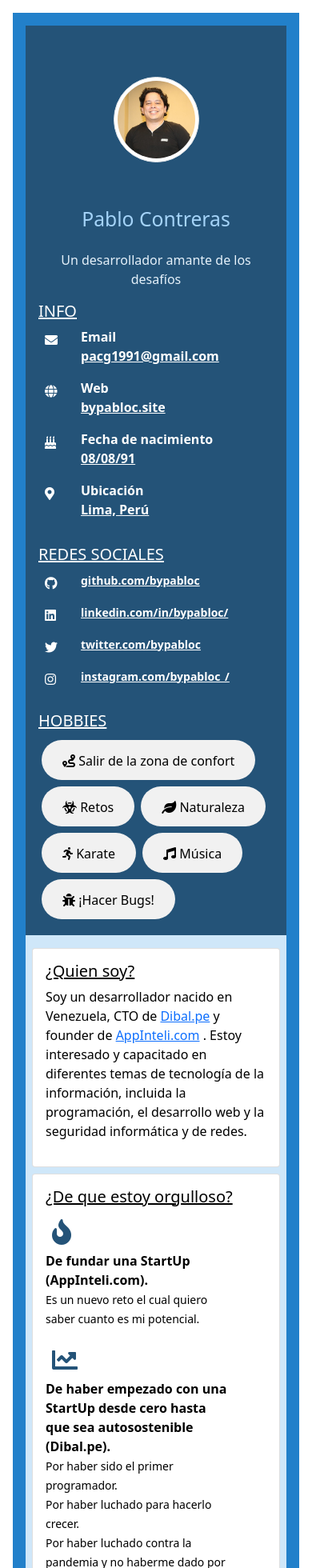
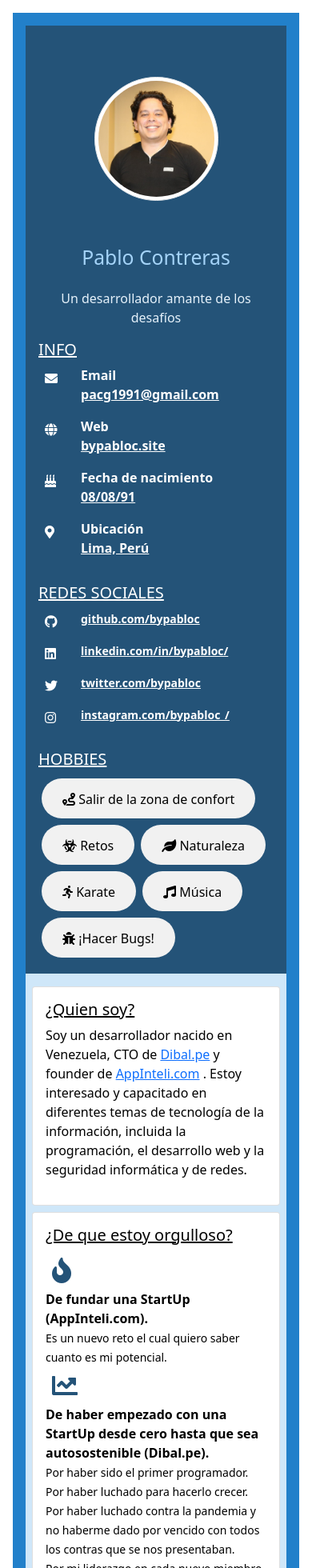
Before and after one commit to bypabloc/template-cv-vue-personal, a Vue app: page / in a window 390 px wide. Shown: the top 1960 px of the page at 80% size. Built offline with nearby package versions, Linux system fonts and the light colour scheme; what vue-sweetalert2 would draw is missing.

Commit message:
img size fixed

```diff
--- a/src/views/admin/Picture.vue
+++ b/src/views/admin/Picture.vue
@@ -1,6 +1,6 @@
 <template>
     <div>
-        <div class="img-fluid mx-auto d-block container m-5">
+        <div class="mx-auto m-5">
             <img class="img-thumbnail" src='../../assets/img_profile.png'/>
         </div>
         <!-- https://dibal-storage.s3.us-east-2.amazonaws.com/images/img_profile.png -->
@@ -25,18 +25,13 @@ export default {
         margin-left:-15px;
     }
     img {
-        width: 250px;
         border-radius: 50%;
     }
 
-    @media (min-width: 0px) and (max-width: 150px) {
-        img {
-            width: 90px;
-        }
-    }
-    @media (min-width: 151px) and (max-width: 214px) {
-        img {
-            width: 90px;
+    @media only screen and (max-width: 768px) {
+        /* For mobile phones: */
+        .mx-auto {
+            width: 50%;
         }
     }
 
--- a/src/views/admin/Proud.vue
+++ b/src/views/admin/Proud.vue
@@ -6,21 +6,17 @@
                 <Title :text="title"/>
             </h5>
             <div class="row" v-for="(value, index) in prouds" :key="index">
-
-                <div class="row col-12">
-                    <div class="col-1">
+                <div class="col-sm-2 col-md-2 col-lg-2 col-xl-1 col-xxl-1">
                     <i :class="[value.icon]+' theme-color-'+[theme]+'-800 p-2'" style="font-size: 2rem;"></i>
                 </div>
-                    <p class="col-11">
+                <div class="col-sm-10 col-md-10 col-lg-10 col-xl-11 col-xxl-11">
                     <strong>
                         {{ value.title }}
                     </strong>
                     <br/>
                     <small v-html="value.description">
                     </small>
-                    </p>
                 </div>
-
             </div>
         </div>
     </div>
```
Lines whose indentation alone changed are shown as unchanged.
